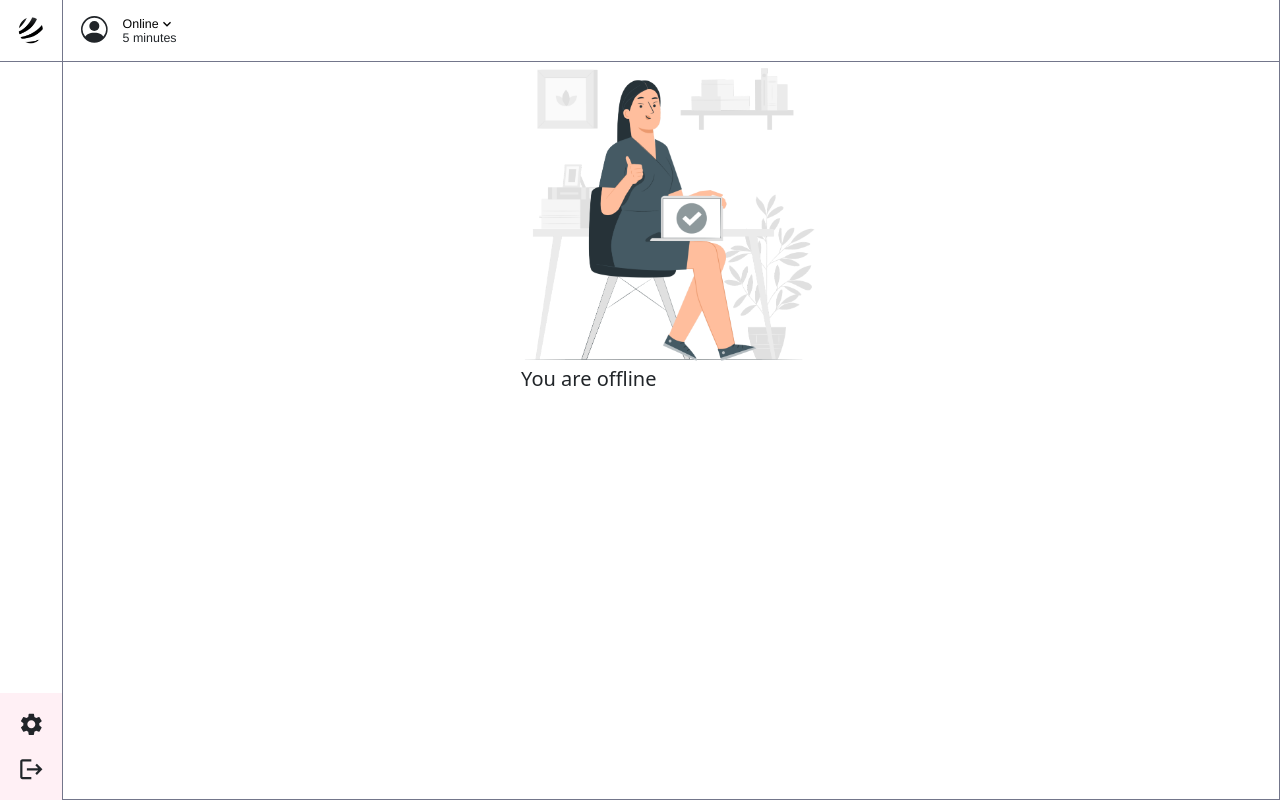
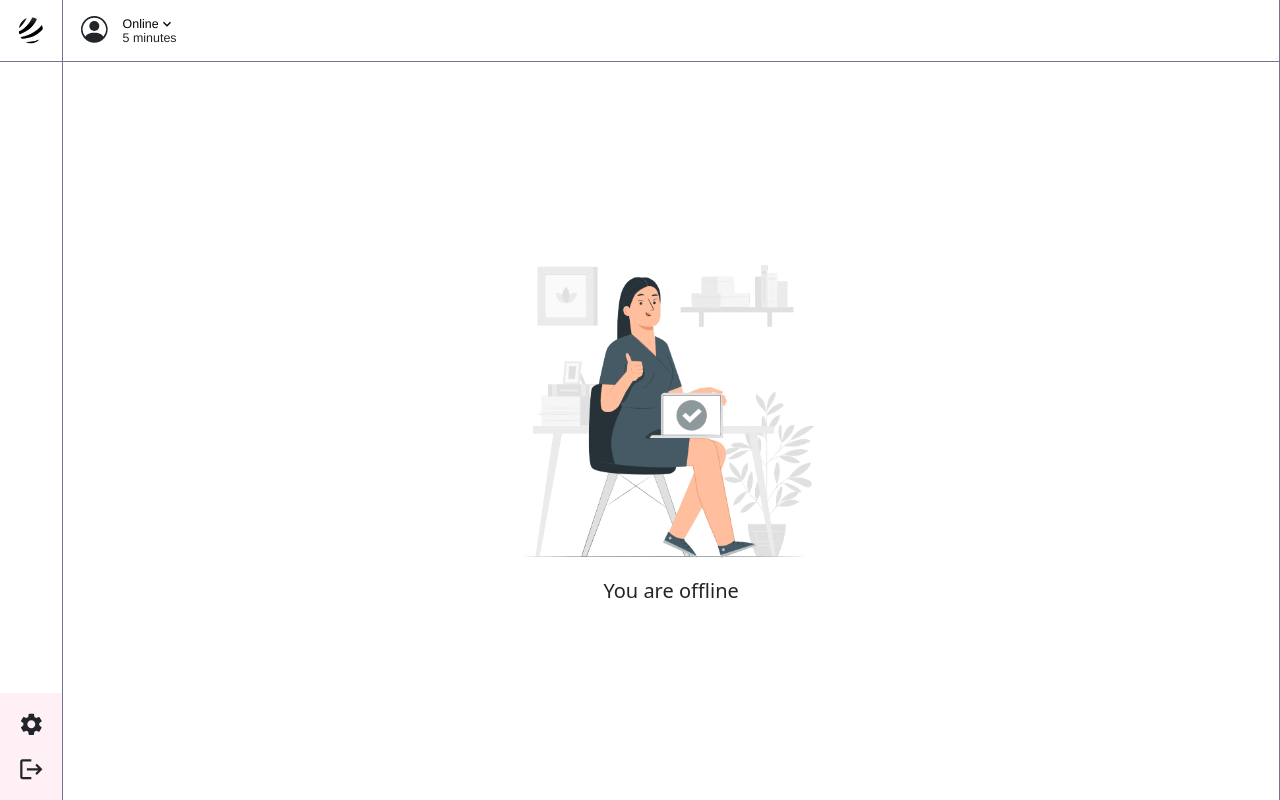
Before and after one commit to darylsimene/consz-stage, a React (Create React App) app: page / in a window 1280 px wide. Built offline with nearby package versions, Linux system fonts and the light colour scheme.

Commit message:
Dropdown status and UI for offline

```diff
--- a/src/index.css
+++ b/src/index.css
@@ -47,4 +47,5 @@ ul {
 
 .h100per {
     height: 100%;
+    width: 100%;
 }
--- a/src/main/css/ActivityContainer.css
+++ b/src/main/css/ActivityContainer.css
@@ -3,6 +3,7 @@
     flex-direction: column;
     border: 0.5px solid #73768b;
     border-top: none;
+    border-bottom: none;
     width: 100%;
 }
 
@@ -93,8 +94,18 @@ li:hover {
     transition: opacity 200ms ease-out, transform 200ms ease-out;
 }
 
+.on-break-box {
+    display: grid;
+    align-content: center;
+}
+
 .text-box {
     display: grid;
     align-items: center;
     justify-content: center;
+    gap: 15px;
 }
+
+.text-box h5 {
+    text-align: center;
+}
```
